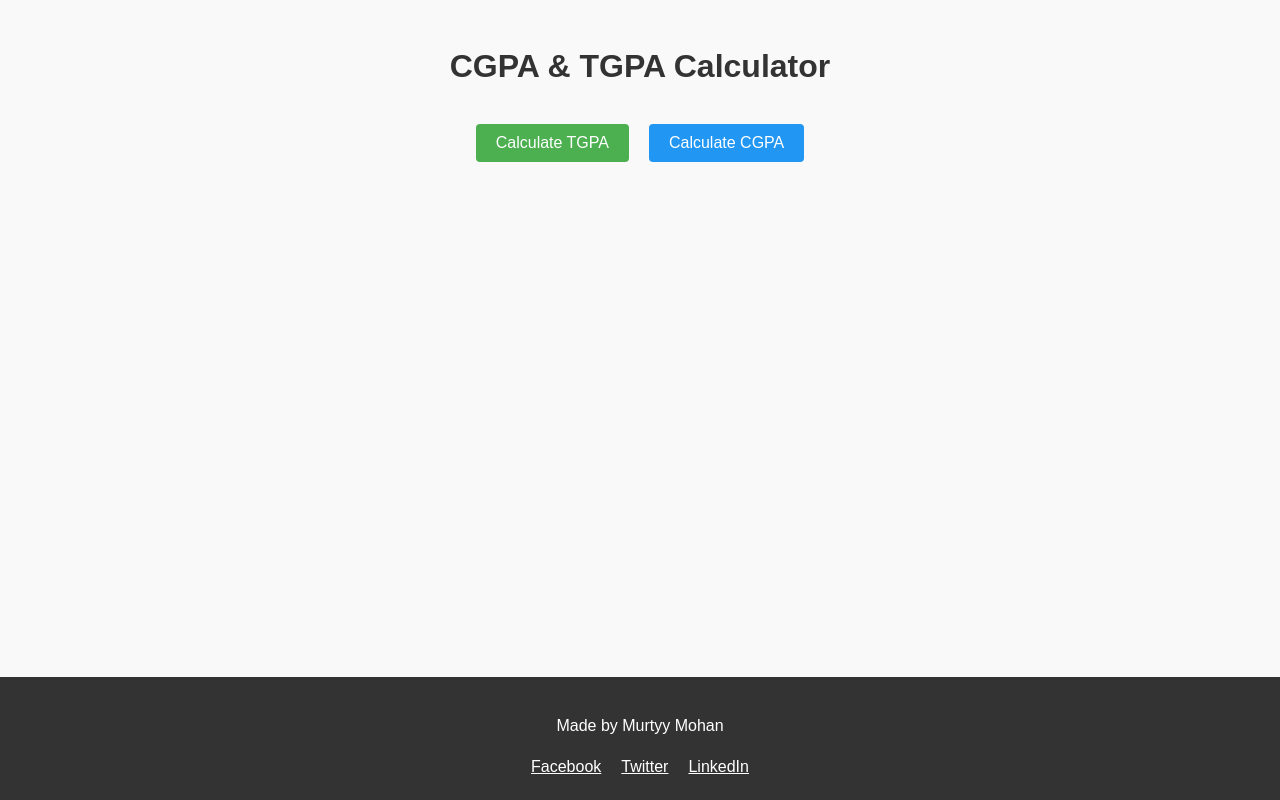
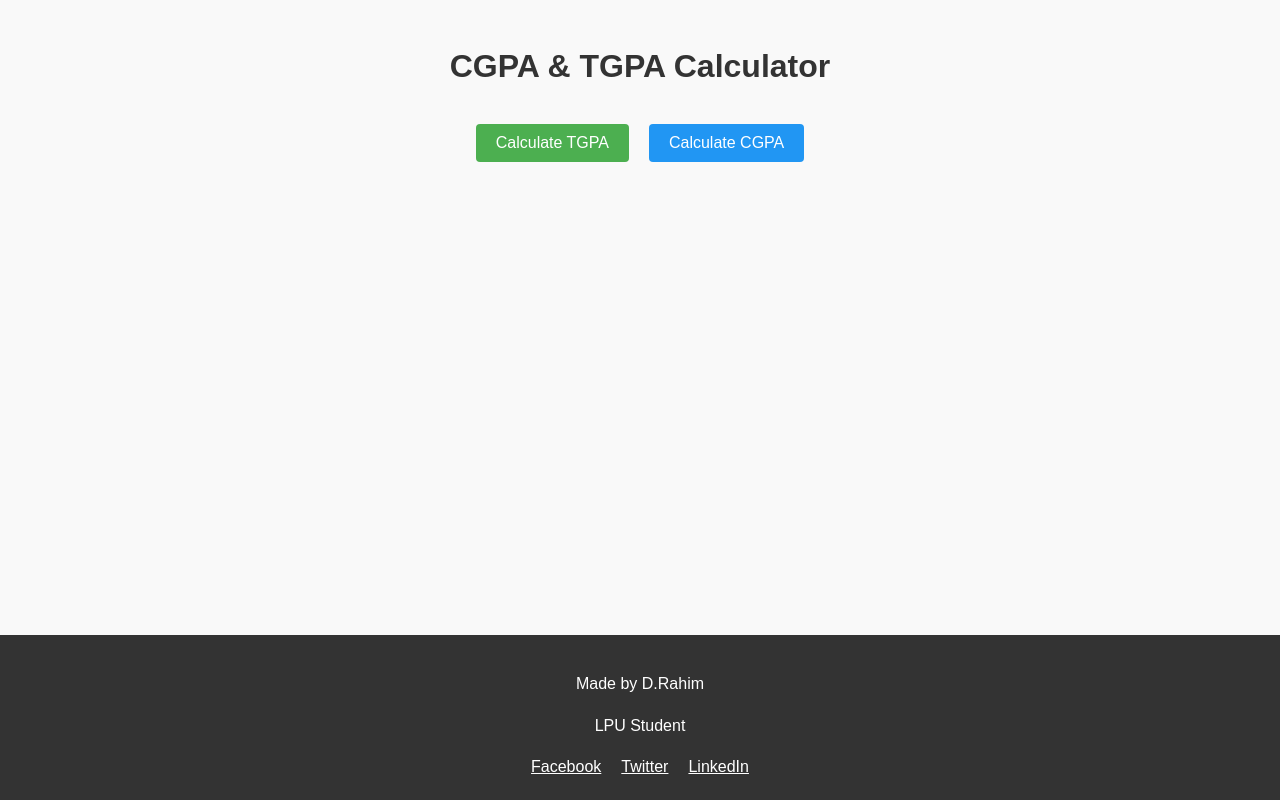
Before and after one commit to DUDEKULARAHIM/GPA-Calculator, a React (Create React App) app: page / in a window 1280 px wide. Built offline with nearby package versions, Linux system fonts and the light colour scheme.

Commit message:
Update App.js

```diff
--- a/src/App.js
+++ b/src/App.js
@@ -131,7 +131,8 @@ const App = () => {
         bottom: '0',
         width: '100%',
       }}>
-        <p>Made by Murtyy Mohan</p>
+        <p>Made by D.Rahim</p>
+          <p>LPU Student</p>
         <div>
           <a href="https://facebook.com" target="_blank" rel="noopener noreferrer" style={{ margin: '0 10px', color: 'white' }}>
             Facebook
```
